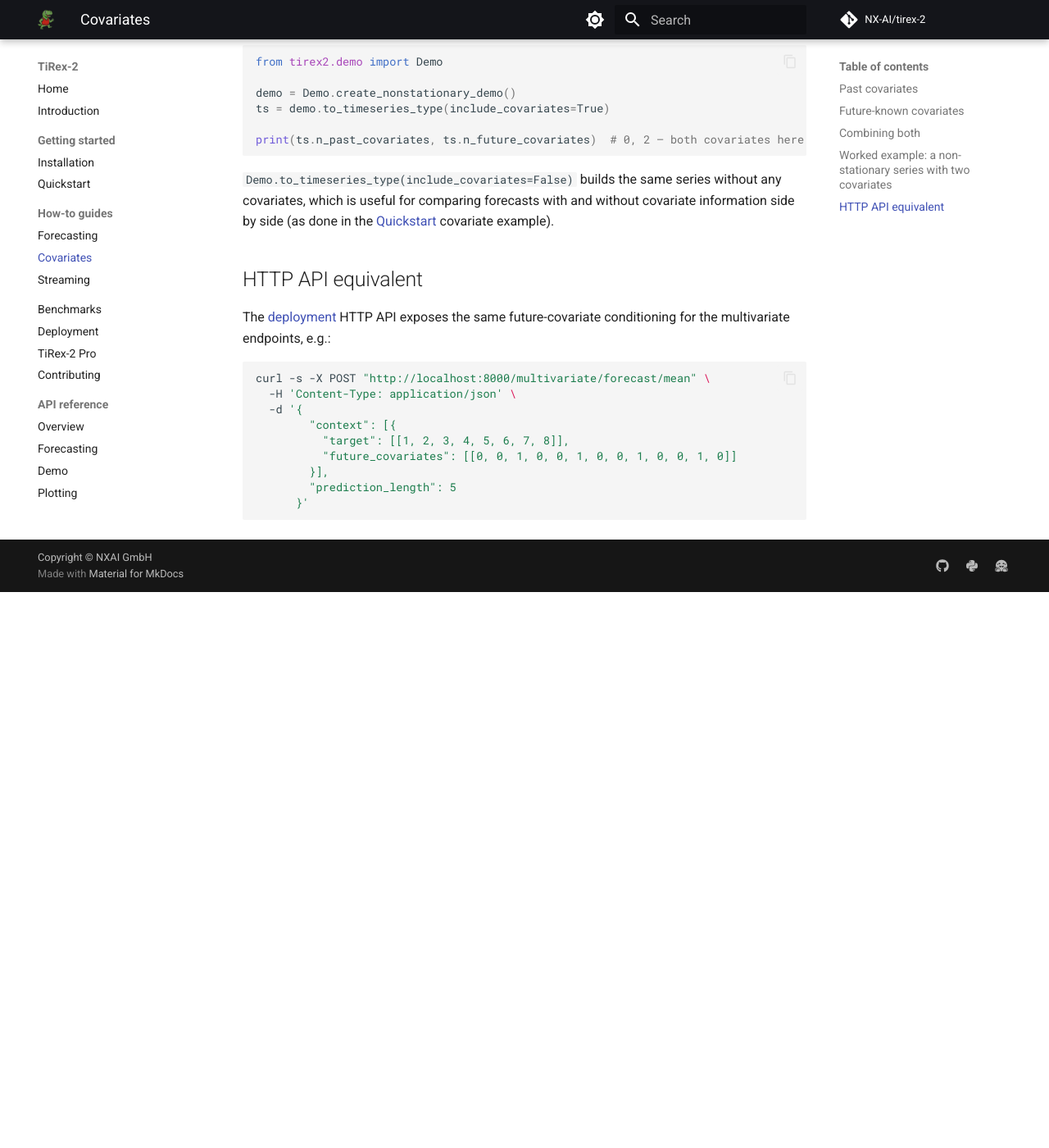
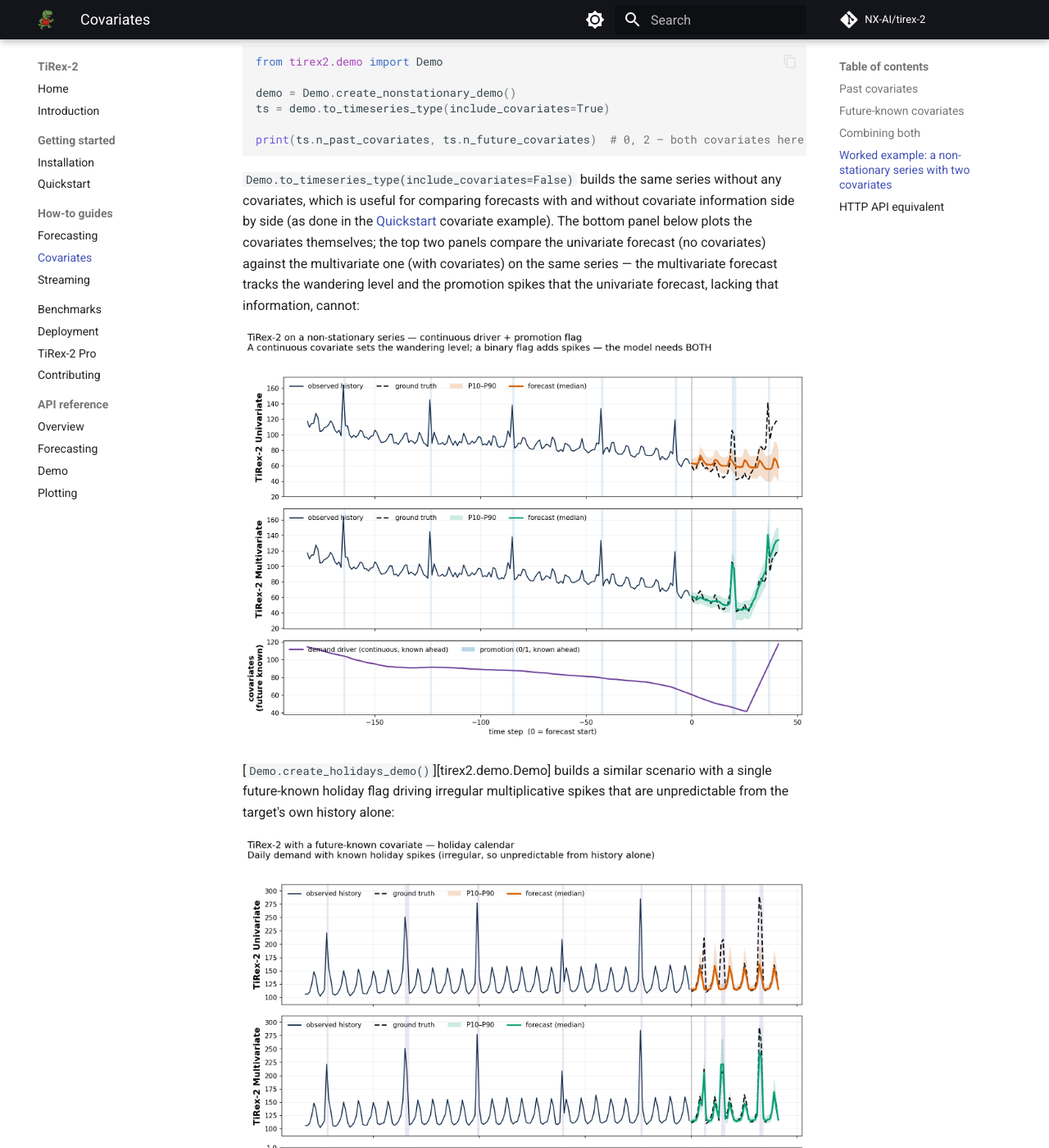
Before and after one commit to NX-AI/tirex-2, an MkDocs documentation site: the page built from docs/how-to/covariates.md, in a window 1280 px wide and 1400 px high, scrolled down 1361 px. Shown: the whole window at 82% size. Built offline with MkDocs 1.6.1 and Material for MkDocs 9.7.7, drawn with Linux system fonts in a browser that asks for light colours; comment, search, counter and statistics services are not loaded; before the commit the page ends 2083 px from its top, so only the background shows below that.

Commit message:
docs(docs): add example images and Colab badge to docs site
- Copy the sine-wave and multivariate example images into docs/images/
  and embed them in the fitting sections of the Quickstart and
  Forecasting how-to pages (switching Quickstart off the hotlinked
  GitHub raw URLs to local, self-contained images).
- Add the two existing (previously unused) covariate demo renders
  (nonstationary driver + holiday flag) to the Covariates how-to page,
  matching Demo.create_nonstationary_demo() and Demo.create_holidays_demo().
- Add the "Open in Colab" badge to the Quickstart page and the docs
  landing page badge row, matching README.

```diff
--- a/docs/how-to/covariates.md
+++ b/docs/how-to/covariates.md
@@ -68,7 +68,18 @@
 `Demo.to_timeseries_type(include_covariates=False)` builds the same series without any
 covariates, which is useful for comparing forecasts with and without covariate information
 side by side (as done in the [Quickstart](../getting-started/quickstart.md) covariate
-example).
+example). The bottom panel below plots the covariates themselves; the top two panels compare
+the univariate forecast (no covariates) against the multivariate one (with covariates) on the
+same series — the multivariate forecast tracks the wandering level and the promotion spikes
+that the univariate forecast, lacking that information, cannot:
+
+![TiRex-2 forecast on a non-stationary series with a continuous driver and a promotion flag](../images/nonstationary_driver_future_known.png)
+
+[`Demo.create_holidays_demo()`][tirex2.demo.Demo] builds a similar scenario with a single
+future-known holiday flag driving irregular multiplicative spikes that are unpredictable from
+the target's own history alone:
+
+![TiRex-2 forecast on daily demand with a future-known holiday flag](../images/holidays_future_known.png)
 
 ## HTTP API equivalent
 
```
Also changed, not shown: docs/getting-started/quickstart.md (+6 -4 lines), docs/how-to/forecasting.md (+4 -0 lines), docs/index.md (+1 -0 lines), docs/images/multivariate-prediction.png (added), docs/images/sine-wave-prediction.png (added).
